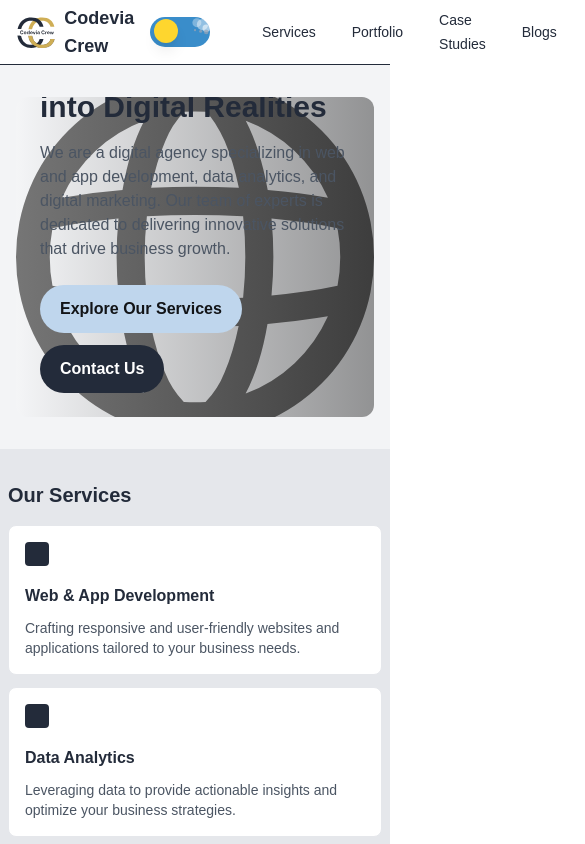
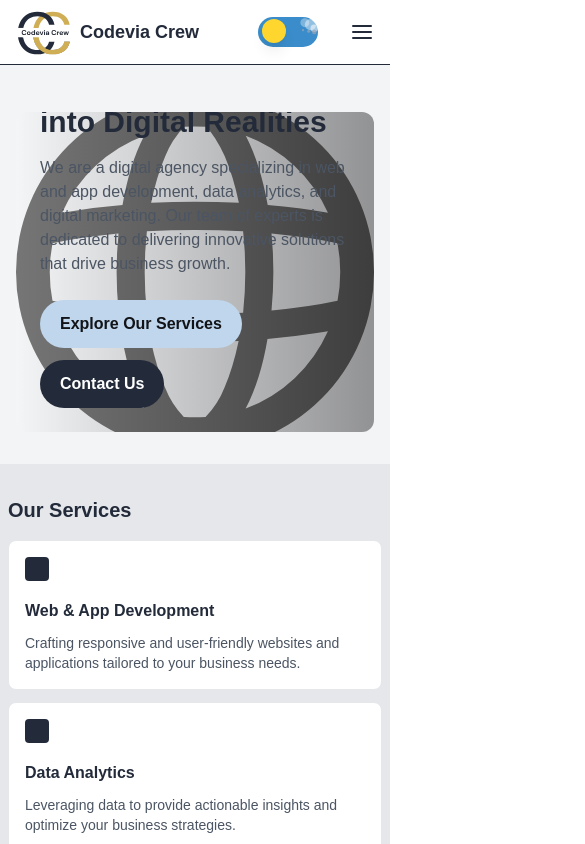
Before and after one commit to codeviacrewofficials/Codevia-Crew, a Next.js app in the folder codevia-crew/: page / in a window 390 px wide. Shown: the top 844 px of the page, 585 px wide, since content can reach past the window. Built offline with nearby package versions, Linux system fonts and the light colour scheme; what @ant-design/nextjs-registry would draw is missing.

Commit message:
feat(Navbar): Implement responsive mobile menu and improve navigation links structure
style(AboutPage): Add top padding to ensure proper layout with navbar

style(HomePage): Add top padding to hero section for consistent spacing

chore: Initialize package-lock.json for dependency management

```diff
--- a/codevia-crew/package.json
+++ b/codevia-crew/package.json
@@ -17,7 +17,8 @@
     "dotenv": "^17.0.1",
     "next": "15.3.4",
     "react": "^19.0.0",
-    "react-dom": "^19.0.0"
+    "react-dom": "^19.0.0",
+    "react-icons": "^5.5.0"
   },
   "devDependencies": {
     "@eslint/eslintrc": "^3",
--- a/codevia-crew/src/app/blog/page.jsx
+++ b/codevia-crew/src/app/blog/page.jsx
@@ -124,7 +124,7 @@ export default function BlogPage() {
     >
       <div className={`min-h-screen flex flex-col ${isDark ? 'bg-[#0d1117] text-white' : 'bg-white text-gray-900'} transition-colors`}>
         <Navbar />
-        <main className="flex-1 w-full">
+        <main className="flex-1 w-full pt-20">
           {/* Hero / Featured */}
           <section className="max-w-6xl mx-auto px-4 pt-12 pb-6">
             <div className="grid md:grid-cols-2 gap-10 items-start">
--- a/codevia-crew/src/app/case-studies/page.jsx
+++ b/codevia-crew/src/app/case-studies/page.jsx
@@ -58,7 +58,7 @@ export default function CaseStudyPage() {
   return (
     <div className="bg-white dark:bg-[#121417] min-h-screen">
       <Navbar />
-      <div className="max-w-4xl mx-auto px-4 py-8">
+      <div className="max-w-4xl mx-auto px-4 py-8 pt-20">
         <div className="mb-4 text-[#697582] dark:text-gray-400 flex gap-2">
           <span>Work</span>
           <span>/</span>
--- a/codevia-crew/src/app/contact/page.jsx
+++ b/codevia-crew/src/app/contact/page.jsx
@@ -5,10 +5,9 @@ import { ThemeProvider } from "@/components/ThemeProvider";
 
 export default function Contact() {
   return (
-    <ThemeProvider>
       <div className="w-full min-h-screen flex flex-col bg-white dark:bg-[#121417]">
         <Navbar />
-        <div className="flex justify-center items-center py-8"></div>
+        <div className="flex justify-center items-center py-8 pt-20"></div>
         <main className="flex flex-col items-center w-full px-4">
           <section className="w-full max-w-2xl bg-[#F3F4F6] dark:bg-[#232B3A] rounded-2xl shadow-lg p-8 mb-10">
             <h1 className="text-[#232B3A] dark:text-white text-3xl font-bold font-inter mb-2">Get in touch</h1>
@@ -58,6 +57,5 @@ export default function Contact() {
         </main>
         <Footer />
       </div>
-    </ThemeProvider>
   );
 }
--- a/codevia-crew/src/app/portfolio/page.jsx
+++ b/codevia-crew/src/app/portfolio/page.jsx
@@ -46,7 +46,7 @@ export default function PortfolioPage() {
   return (
     <div className={`min-h-screen w-full ${palette.bg} transition-colors duration-300`}>
       <Navbar />
-      <main className="max-w-6xl mx-auto px-4 py-10">
+      <main className="max-w-6xl mx-auto px-4 py-10 pt-20">
         <Typography.Title level={1} className={`!text-4xl !mb-2 ${palette.textMain}`}>Our Portfolio</Typography.Title>
         <Typography.Paragraph className={`!mb-8 ${palette.textSub}`}>
           Explore our diverse range of projects, showcasing our expertise in web development, mobile apps, and digital marketing. Each project reflects our commitment to quality and innovation. Interact with the elements to discover more about our work.
--- a/codevia-crew/src/components/Navbar.jsx
+++ b/codevia-crew/src/components/Navbar.jsx
@@ -1,96 +1,181 @@
-'use client';
-import Link from 'next/link';
-import { useTheme } from './ThemeProvider';
-import FancyThemeToggle from './FancyThemeToggle';
+"use client";
+import Link from "next/link";
+import { useTheme } from "./ThemeProvider";
+import FancyThemeToggle from "./FancyThemeToggle";
+import { useState } from "react";
+import { FiMenu, FiX } from "react-icons/fi";
 
 export default function Navbar() {
-  const { dark, setDark } = useTheme();
+  const { dark } = useTheme();
+  const [menuOpen, setMenuOpen] = useState(false);
+
+  const navLinks = [
+    { href: "/services", label: "Services" },
+    { href: "/portfolio", label: "Portfolio" },
+    { href: "/case-studies", label: "Case Studies" },
+    { href: "/blog", label: "Blogs" },
+    { href: "/about", label: "About Us" },
+    { href: "/contact", label: "Contact" },
+  ];
+
   return (
-    <div className={`w-full px-4 py-1 border-b border-[#232B3A] flex justify-between items-center ${dark ? 'bg-[#1A202C]' : 'bg-white'}`}>
-      {/* Logo and Brand */}
+    <div
+  className={`fixed w-full px-4 py-1 border-b border-[#232B3A] flex justify-between items-center ${
+    dark ? 'bg-[#1A202C]' : 'bg-white'
+  } z-[9999]`}
+>
+      {/* Logo */}
       <div className="flex items-center gap-2">
         <div className="relative w-14 h-14">
-          {/* Light logo */}
           <img
             src="/images/Logo/logo_light.svg"
             alt="Codevia Crew Logo"
-            className={`w-full h-full object-contain absolute inset-0 transition-opacity duration-200 ${dark ? 'opacity-0' : 'opacity-100'}`}
-            draggable={false}
+            className={`w-full h-full object-contain absolute inset-0 transition-opacity duration-200 ${
+              dark ? "opacity-0" : "opacity-100"
+            }`}
           />
-          {/* Dark logo */}
           <img
             src="/images/Logo/logo_dark.png"
             alt="Codevia Crew Logo"
-            className={`w-full h-full object-contain absolute inset-0 transition-opacity duration-200 ${dark ? 'opacity-100' : 'opacity-0'}`}
-            draggable={false}
+            className={`w-full h-full object-contain absolute inset-0 transition-opacity duration-200 ${
+              dark ? "opacity-100" : "opacity-0"
+            }`}
           />
         </div>
-        <div>
-          <span className={`${dark ? "text-white" : "text-[#232B3A]"} text-lg font-bold`}>Codevia Crew</span>
-        </div>
+        <span
+          className={`${
+            dark ? "text-white" : "text-[#232B3A]"
+          } text-lg font-bold`}
+        >
+          Codevia Crew
+        </span>
       </div>
 
-      {/* Navigation Links */}
-      <div className="flex-1 justify-end flex gap-x-8 items-center">
-        {/* Theme Toggle */}
-        <div className="flex items-center ">
-          <FancyThemeToggle />
-        </div>
-        <div className="flex gap-9 items-center h-10">
-          <Link href="/services">
-            <span className={`text-sm font-medium cursor-pointer relative group ${dark ? 'text-white' : 'text-[#232B3A]'}`}>
-              Services
-              <span className={`absolute left-0 -bottom-1 w-full h-0.5 ${dark ? 'bg-white' : 'bg-[#232B3A]'} scale-x-0 group-hover:scale-x-100 transition-transform duration-300 origin-left`}></span>
+      {/* Desktop Menu */}
+      <div className="hidden md:flex flex-1 justify-end gap-x-8 items-center">
+        <FancyThemeToggle />
+        {navLinks.map((link) => (
+          <Link key={link.href} href={link.href}>
+            <span
+              className={`text-sm font-medium cursor-pointer relative group ${
+                dark ? "text-white" : "text-[#232B3A]"
+              }`}
+            >
+              {link.label}
+              <span
+                className={`absolute left-0 -bottom-1 w-full h-0.5 ${
+                  dark ? "bg-white" : "bg-[#232B3A]"
+                } scale-x-0 group-hover:scale-x-100 transition-transform duration-300 origin-left`}
+              />
             </span>
           </Link>
-          <Link href="/portfolio">
-            <span className={`text-sm font-medium cursor-pointer relative group ${dark ? 'text-white' : 'text-[#232B3A]'}`}>
-              Portfolio
-              <span className={`absolute left-0 -bottom-1 w-full h-0.5 ${dark ? 'bg-white' : 'bg-[#232B3A]'} scale-x-0 group-hover:scale-x-100 transition-transform duration-300 origin-left`}></span>
-            </span>
-          </Link>
-          <Link href="/case-studies">
-            <span className={`text-sm font-medium cursor-pointer relative group ${dark ? 'text-white' : 'text-[#232B3A]'}`}>
-              Case Studies
-              <span className={`absolute left-0 -bottom-1 w-full h-0.5 ${dark ? 'bg-white' : 'bg-[#232B3A]'} scale-x-0 group-hover:scale-x-100 transition-transform duration-300 origin-left`}></span>
-            </span>
-          </Link>
-          <Link href="/blog">
-            <span className={`text-sm font-medium cursor-pointer relative group ${dark ? 'text-white' : 'text-[#232B3A]'}`}>
-              Blogs
-              <span className={`absolute left-0 -bottom-1 w-full h-0.5 ${dark ? 'bg-white' : 'bg-[#232B3A]'} scale-x-0 group-hover:scale-x-100 transition-transform duration-300 origin-left`}></span>
-            </span>
-          </Link>
-          <Link href="/about">
-            <span className={`text-sm font-medium cursor-pointer relative group ${dark ? 'text-white' : 'text-[#232B3A]'}`}>
-              About Us
-              <span className={`absolute left-0 -bottom-1 w-full h-0.5 ${dark ? 'bg-white' : 'bg-[#232B3A]'} scale-x-0 group-hover:scale-x-100 transition-transform duration-300 origin-left`}></span>
-            </span>
-          </Link>
-          <Link href="/contact">
-            <span className={`text-sm font-medium cursor-pointer relative group ${dark ? 'text-white' : 'text-[#232B3A]'}`}>
-              Contact
-              <span className={`absolute left-0 -bottom-1 w-full h-0.5 ${dark ? 'bg-white' : 'bg-[#232B3A]'} scale-x-0 group-hover:scale-x-100 transition-transform duration-300 origin-left`}></span>
-            </span>
-          </Link>
-        </div>
-
-        {/* Single Login/Signup Button */}
+        ))}
+        {/* Login */}
         <Link href="/login">
-          <div className={`h-10 px-4 rounded-full flex items-center justify-center cursor-pointer border transition ${dark ? 'bg-[#232B3A] border-[#BFD6ED] text-[#BFD6ED] hover:bg-[#1A202C]' : 'bg-white border-[#232B3A] text-[#232B3A] hover:bg-[#BFD6ED]'}`}>
+          <div
+            className={`h-10 px-4 rounded-full flex items-center justify-center cursor-pointer border transition ${
+              dark
+                ? "bg-[#232B3A] border-[#BFD6ED] text-[#BFD6ED] hover:bg-[#1A202C]"
+                : "bg-white border-[#232B3A] text-[#232B3A] hover:bg-[#BFD6ED]"
+            }`}
+          >
             <span className="text-sm font-bold flex items-center gap-1">
-              <svg width="16" height="16" fill="currentColor" className="inline-block"><path d="M12 12c2.21 0 4 1.79 4 4v1H0v-1c0-2.21 1.79-4 4-4h8zm-6-2a3 3 0 1 1 6 0 3 3 0 0 1-6 0z"/></svg>
+              <svg
+                width="16"
+                height="16"
+                fill="currentColor"
+                className="inline-block"
+              >
+                <path d="M12 12c2.21 0 4 1.79 4 4v1H0v-1c0-2.21 1.79-4 4-4h8zm-6-2a3 3 0 1 1 6 0 3 3 0 0 1-6 0z" />
+              </svg>
               Login / Signup
             </span>
           </div>
         </Link>
-        {/* CTA Button */}
+        {/* CTA */}
         <Link href="/quote">
-          <div className={`h-10 px-4 rounded-full flex items-center justify-center cursor-pointer transition ${dark ? 'bg-[#BFD6ED] hover:bg-[#a3c2e0]' : 'bg-[#232B3A] hover:bg-[#BFD6ED]'}`}>
-            <span className={`text-sm font-bold ${dark ? 'text-[#121417]' : 'text-white'}`}>Get a Quote</span>
+          <div
+            className={`h-10 px-4 rounded-full flex items-center justify-center cursor-pointer transition ${
+              dark
+                ? "bg-[#BFD6ED] hover:bg-[#a3c2e0]"
+                : "bg-[#232B3A] hover:bg-[#BFD6ED]"
+            }`}
+          >
+            <span
+              className={`text-sm font-bold ${
+                dark ? "text-[#121417]" : "text-white"
+              }`}
+            >
+              Get a Quote
+            </span>
           </div>
         </Link>
       </div>
+
+      {/* Mobile Menu Button */}
+      <div className="md:hidden flex items-center gap-3">
+        <FancyThemeToggle />
+        <button onClick={() => setMenuOpen(!menuOpen)}>
+          {menuOpen ? (
+            <FiX
+              className={`${dark ? "text-white" : "text-[#232B3A]"}`}
+              size={24}
+            />
+          ) : (
+            <FiMenu
+              className={`${dark ? "text-white" : "text-[#232B3A]"}`}
+              size={24}
+            />
+          )}
+        </button>
+      </div>
+
+      {/* Mobile Dropdown */}
+      {menuOpen && (
+        <div
+          className={`absolute top-[70px] left-0 w-full flex flex-col items-center py-6 gap-4 border-t ${
+            dark ? "bg-[#1A202C] border-gray-700" : "bg-white border-gray-200"
+          } md:hidden`}
+        >
+          {navLinks.map((link) => (
+            <Link key={link.href} href={link.href} onClick={() => setMenuOpen(false)}>
+              <span
+                className={`text-lg font-medium ${
+                  dark ? "text-white" : "text-[#232B3A]"
+                }`}
+              >
+                {link.label}
+              </span>
+            </Link>
+          ))}
+          <Link href="/login" onClick={() => setMenuOpen(false)}>
+            <span
+              className={`text-lg font-bold ${
+                dark ? "text-[#BFD6ED]" : "text-[#232B3A]"
+              }`}
+            >
+              Login / Signup
+            </span>
+          </Link>
+          <Link href="/quote" onClick={() => setMenuOpen(false)}>
+            <div
+              className={`mt-2 h-10 px-4 rounded-full flex items-center justify-center cursor-pointer transition ${
+                dark
+                  ? "bg-[#BFD6ED] hover:bg-[#a3c2e0]"
+                  : "bg-[#232B3A] hover:bg-[#BFD6ED]"
+              }`}
+            >
+              <span
+                className={`text-sm font-bold ${
+                  dark ? "text-[#121417]" : "text-white"
+                }`}
+              >
+                Get a Quote
+              </span>
+            </div>
+          </Link>
+        </div>
+      )}
     </div>
   );
 }
--- a/codevia-crew/src/pages/aboutpage.jsx
+++ b/codevia-crew/src/pages/aboutpage.jsx
@@ -2,7 +2,7 @@
 
 export default function About() {
   return (
-    <div className="w-full min-h-screen flex flex-col bg-white dark:bg-[#1A202C]">
+    <div className="w-full min-h-screen flex flex-col bg-white dark:bg-[#1A202C] pt-20">
       {/* Hero Section */}
       <section className="w-full py-16 px-4 md:px-0 flex flex-col items-center bg-white dark:bg-[#1A202C]">
         <h1 className="text-[#232B3A] dark:text-white text-4xl md:text-5xl font-bold font-inter text-center mb-4">About Innovatech Solutions</h1>
--- a/codevia-crew/src/pages/homepage.jsx
+++ b/codevia-crew/src/pages/homepage.jsx
@@ -27,7 +27,7 @@ export default function HomePage() {
   return (
     <div className="w-full min-h-screen flex flex-col items-center bg-white dark:bg-[#121417]">
       {/* Hero Section */}
-      <div className="w-full bg-[#F3F4F6] dark:bg-[#1A202C]">
+      <div className="w-full bg-[#F3F4F6] dark:bg-[#1A202C] pt-20">
         <section className="max-w-7xl mx-auto px-4 md:px-20 flex flex-col gap-6 my-8">
           <div className="relative w-full min-h-[320px] md:min-h-[480px] rounded-xl overflow-hidden" style={{backgroundImage: 'url(/globe.svg)', backgroundSize: 'cover', backgroundPosition: 'center'}}>
             <div className="absolute left-0 top-0 w-full h-full bg-gradient-to-r from-white/10 to-black/40 dark:from-black/10 dark:to-black/40" />
```
Also changed, not shown: codevia-crew/src/app/services/page.jsx (+65 -43 lines), 2 other files (tests, documents, lock files or other folders).
